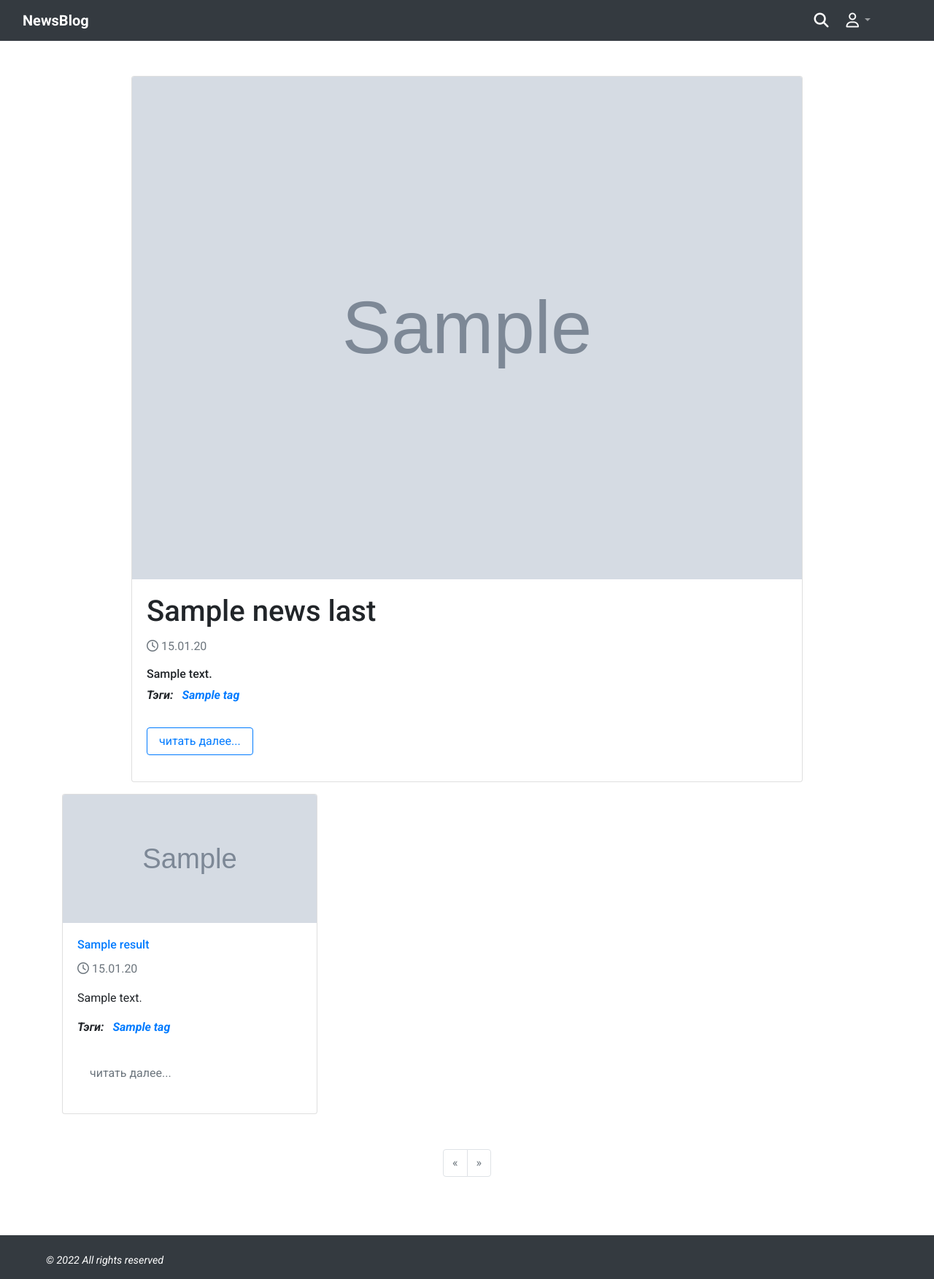
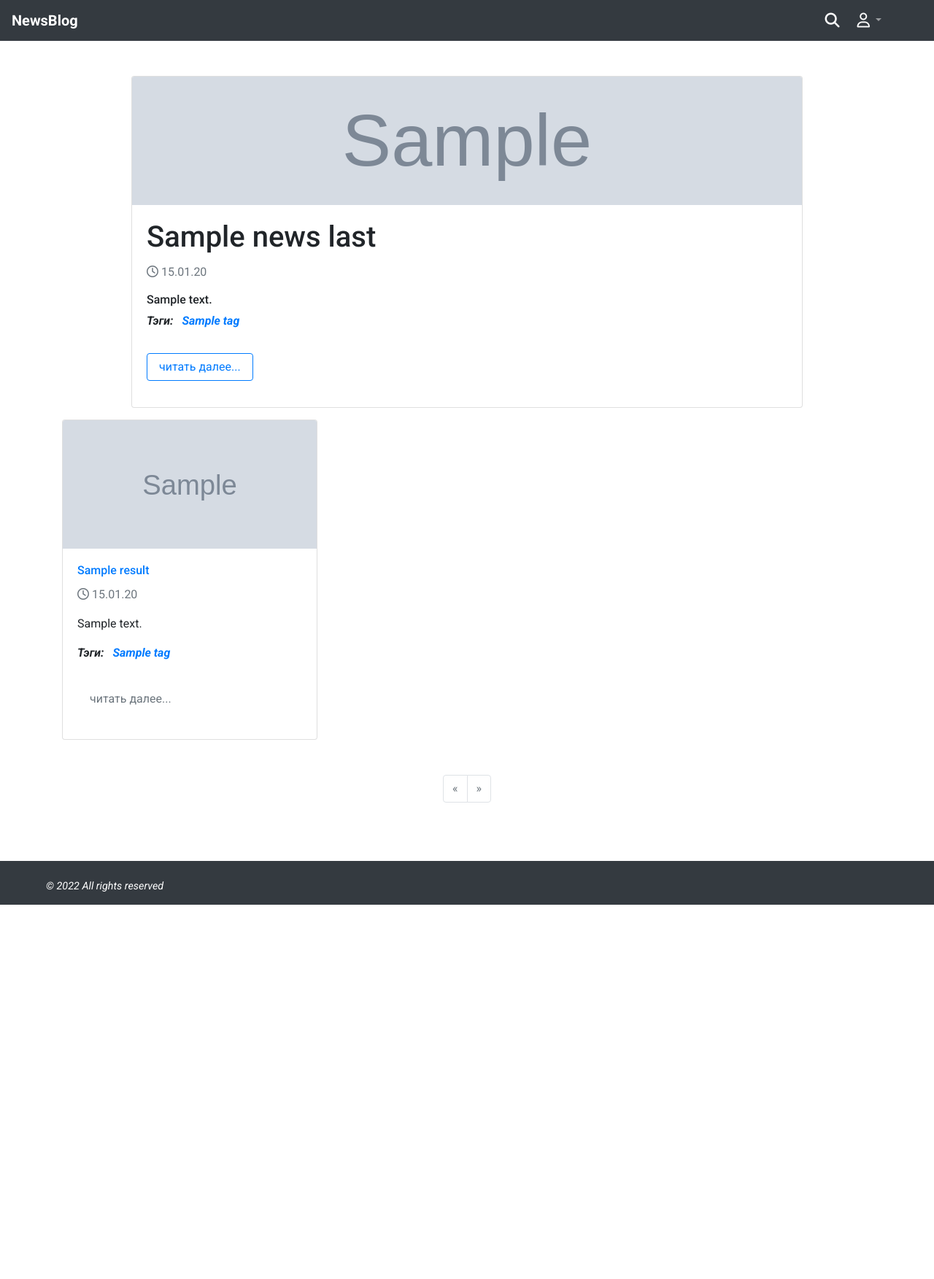
Before and after one commit to pavelusov79/flask_news, a Flask app: template flask_app/templates/main/main.html in a window 1280 px wide. Shown: the whole page at 73% size. After the commit the page ends 1240 px from the top, so only its background shows below. Run offline with Flask 2, Linux system fonts and the light colour scheme; the template is opened without the code that fills it: most values are stand-ins (such as "Sample title", 1, 10 or a date in 2020); grey boxes marked "Sample" are stand-in pictures; some libraries are stand-ins or nearby versions.

Commit message:
templates updates

```diff
--- a/flask_app/main.py
+++ b/flask_app/main.py
@@ -75,6 +75,7 @@ def news_detail(id, slug):
 
 @main.route('/news/tag/<string:slug>/')
 def news_slug(slug):
+    session['page'] = request.full_path
     tag = Tags.query.filter_by(slug=slug).first()
     if not tag:
         abort(404)
--- a/flask_app/parser/logger.txt
+++ b/flask_app/parser/logger.txt
@@ -3,3 +3,4 @@ OK *** last news was added ***23.03.22 09:42 ***
 OK *** last news was added ***23.03.22 22:27 ***
 OK *** last news was added ***23.03.22 22:54 ***
 OK *** last news was added ***24.03.22 09:32 ***
+OK *** last news was added ***25.03.22 09:54 ***
--- a/flask_app/static/js/script.js
+++ b/flask_app/static/js/script.js
@@ -1,8 +1,10 @@
 $(document).ready(function() {
     if (window.innerWidth < 475) {
         $('.news').removeClass('col-6').addClass('col-12');
+        $('.card-img-top').css('height', '15rem');
     } else {
         $('.news').removeClass('col-12').addClass('col-6');
+        $('.card-img-top').css('height', '11rem');
     }
 });
 
--- a/flask_app/templates/main/base.html
+++ b/flask_app/templates/main/base.html
@@ -28,12 +28,9 @@
 				</div>
 			</div>
 		</div>
-		<nav class="navbar navbar-expand-md navbar-dark bg-dark" style="background: #423c38;">
+		<nav class="navbar navbar-expand navbar-dark bg-dark" style="background: #423c38;">
 		  <div class="container-fluid">
 			  <a class="navbar-brand" href="{{ url_for('main.index') }}"><strong>NewsBlog</strong></a>
-			<button class="navbar-toggler" type="button" data-toggle="collapse" data-target="#navbarSupportedContent" aria-controls="navbarSupportedContent" aria-expanded="false" aria-label="Toggle navigation">
-			  <span class="navbar-toggler-icon"></span>
-			</button>
 			<div class="collapse navbar-collapse" id="navbarSupportedContent">
 			  <ul class="navbar-nav ml-auto mr-5 mb-2 mb-lg-0">
 				<li class="nav-item mt-2 mr-3"><a data-toggle="modal" data-target="#searchModal" href="#">
--- a/flask_app/templates/main/main.html
+++ b/flask_app/templates/main/main.html
@@ -24,10 +24,10 @@
     </div>
     <div class="row">
         {% for item in results.object_list %}
-        <div class="col-6 col-sm-4 news">
+        <div class="col-6 col-md-4 news">
             <div class="card">
                 <a href="{{ url_for('main.news_detail', id=item.id, slug=item.slug) }}">
-                    <img class="card-img-top" style="height: 11rem;" src="{{ url_for('static', filename='/'.join(item.img.split('/')[-3:])) }}" alt="img">
+                    <img class="card-img-top" style="height: 11rem; object-fit:cover;" src="{{ url_for('static', filename='/'.join(item.img.split('/')[-3:])) }}" alt="img">
                 </a>
                 <div class="card-body">
                     <a href="{{ url_for('main.news_detail', id=item.id, slug=item.slug) }}"><h6 class="card-title">{{ item.title }}</h6></a>
--- a/flask_app/templates/main/news_slug.html
+++ b/flask_app/templates/main/news_slug.html
@@ -7,10 +7,10 @@
     <h1 class="text-center font-italic mb-4">Фильтр по тэгу: "{{ tag.tag_name }}"</h1>
     <div class="row justify-content-center">
         {% for item in results.object_list %}
-        <div class="col-6 col-sm-4 news">
+        <div class="col-6 col-md-4 news">
             <div class="card">
                 <a href="{{ url_for('main.news_detail', id=item.id, slug=item.slug) }}">
-                    <img class="card-img-top" style="height: 11rem;" src="{{ url_for('static', filename='/'.join(item.img.split('/')[-3:])) }}" alt="img">
+                    <img class="card-img-top" style="height: 11rem; object-fit:cover;" src="{{ url_for('static', filename='/'.join(item.img.split('/')[-3:])) }}" alt="img">
                 </a>
                 <div class="card-body">
                     <a href="{{ url_for('main.news_detail', id=item.id, slug=item.slug) }}"><h6 class="card-title">{{ item.title }}</h6></a>
```
